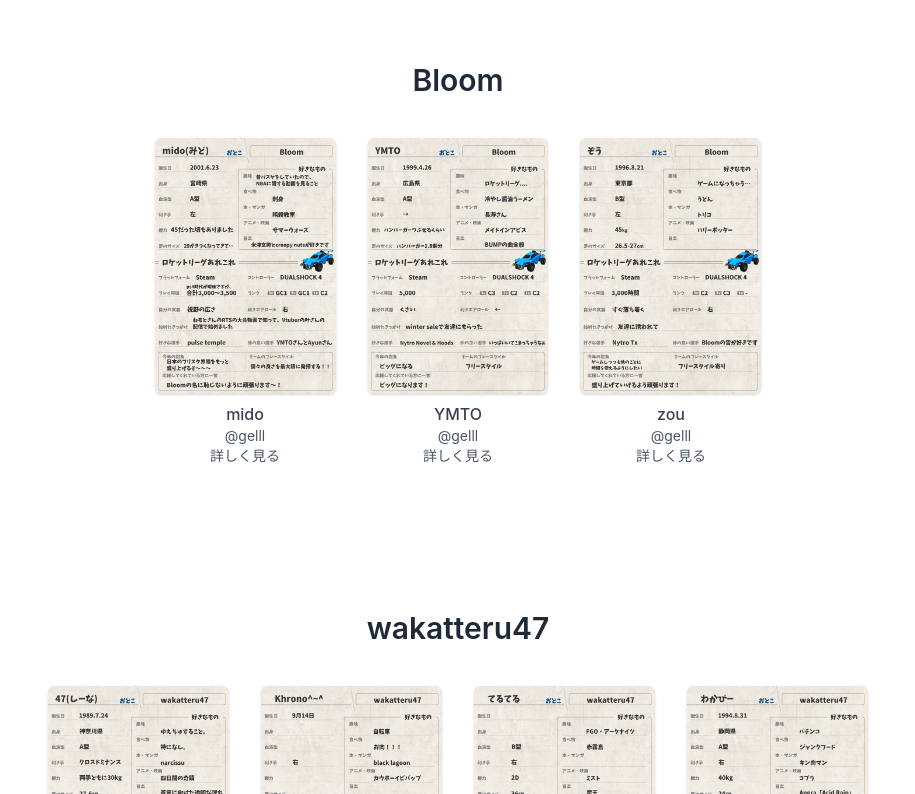
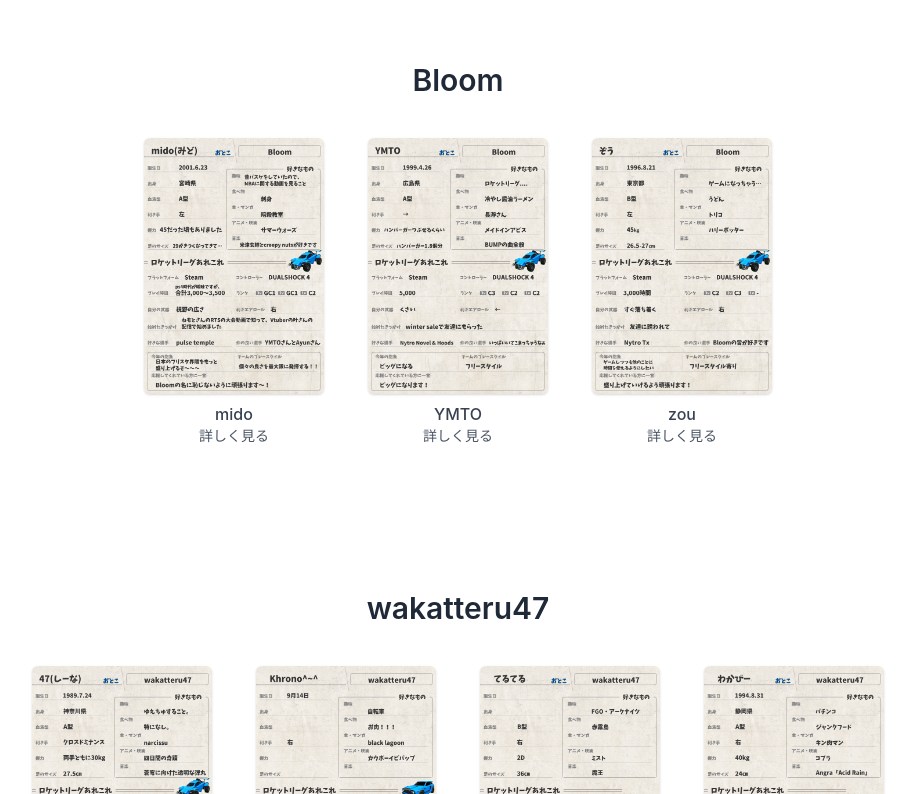
Before and after one commit to karuhi/iwo-tokyo, a Nuxt app: page / in a window 1280 px wide. Shown: the part 566-1360 px from the top of the page, without its empty margins (182-1097 px from the left). Built offline with nearby package versions, Linux system fonts and the light colour scheme.

Commit message:
lazyload対応と画像サイズ調整

```diff
--- a/nuxt.config.js
+++ b/nuxt.config.js
@@ -78,6 +78,7 @@ export default {
   modules: [
     // https://go.nuxtjs.dev/pwa
     '@nuxtjs/pwa',
+    'nuxt-lazy-load',
   ],
 
   // PWA module configuration: https://go.nuxtjs.dev/pwa
--- a/package.json
+++ b/package.json
@@ -11,7 +11,8 @@
   "dependencies": {
     "@nuxtjs/pwa": "^3.3.5",
     "core-js": "^3.9.1",
-    "nuxt": "^2.15.3"
+    "nuxt": "^2.15.3",
+    "nuxt-lazy-load": "^1.2.6"
   },
   "devDependencies": {
     "@nuxtjs/tailwindcss": "^4.0.1",
--- a/pages/index.vue
+++ b/pages/index.vue
@@ -451,14 +451,18 @@
           {{ item.description }}
         </p>
 
-        <div class="mt-6 flex justify-center">
-          <div v-for="member in item.members" :key="member.name" class="m-4">
+        <div class="mt-6 flex flex-wrap justify-center">
+          <div
+            v-for="member in item.members"
+            :key="member.name"
+            class="m-4 w-48 flex flex-wrap justify-center"
+          >
             <img
               class="object-contain object-center h-64 rounded-md shadow"
               :src="userIcon(item.name, item.root, member.name)"
             />
+            <div>
               <h3 class="mt-2 font-medium text-gray-700">{{ member.name }}</h3>
-            <p class="text-sm text-gray-600">@{{ member.twitter }}</p>
               <p
                 class="text-sm text-gray-600"
                 @click="
@@ -467,6 +471,7 @@
               >
                 詳しく見る
               </p>
+            </div>
           </div>
         </div>
       </div>
```
Also changed, not shown: 1 other file (tests, documents, lock files or other folders). Lines whose indentation alone changed are shown as unchanged.
